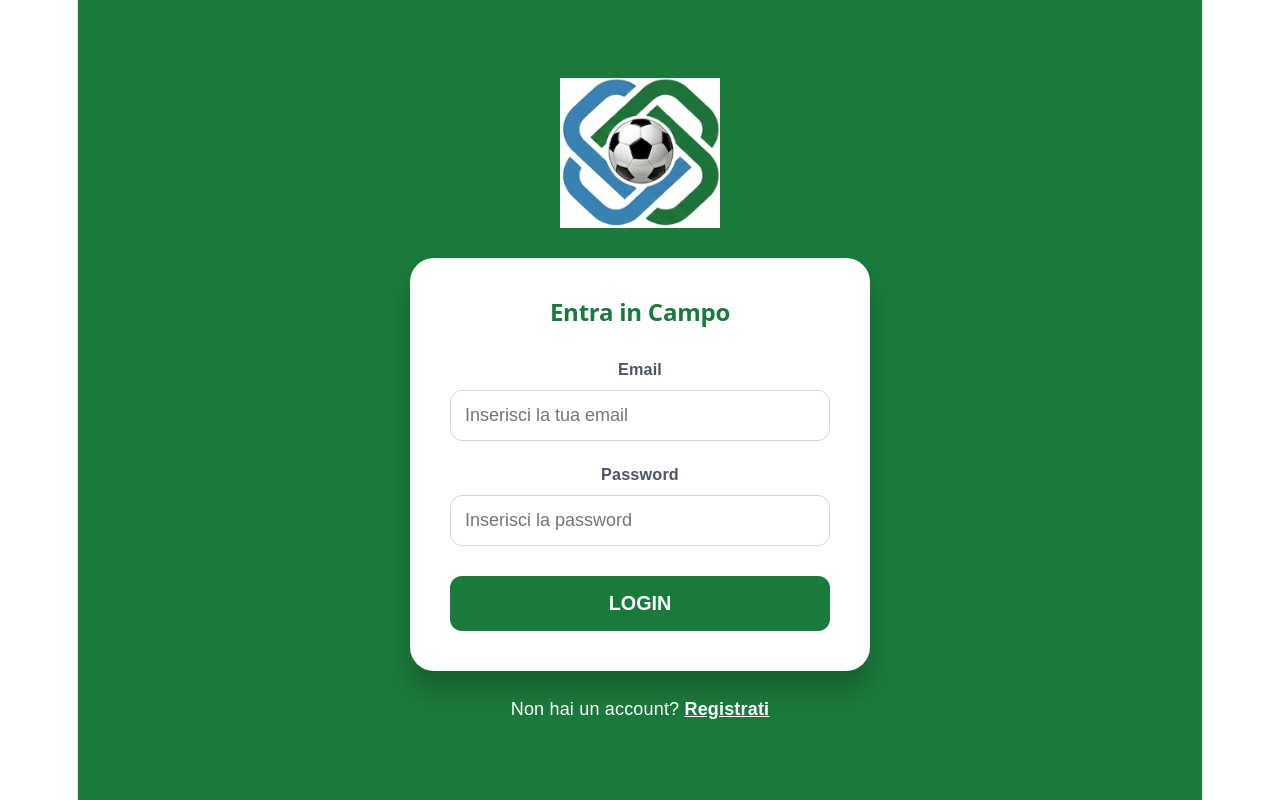
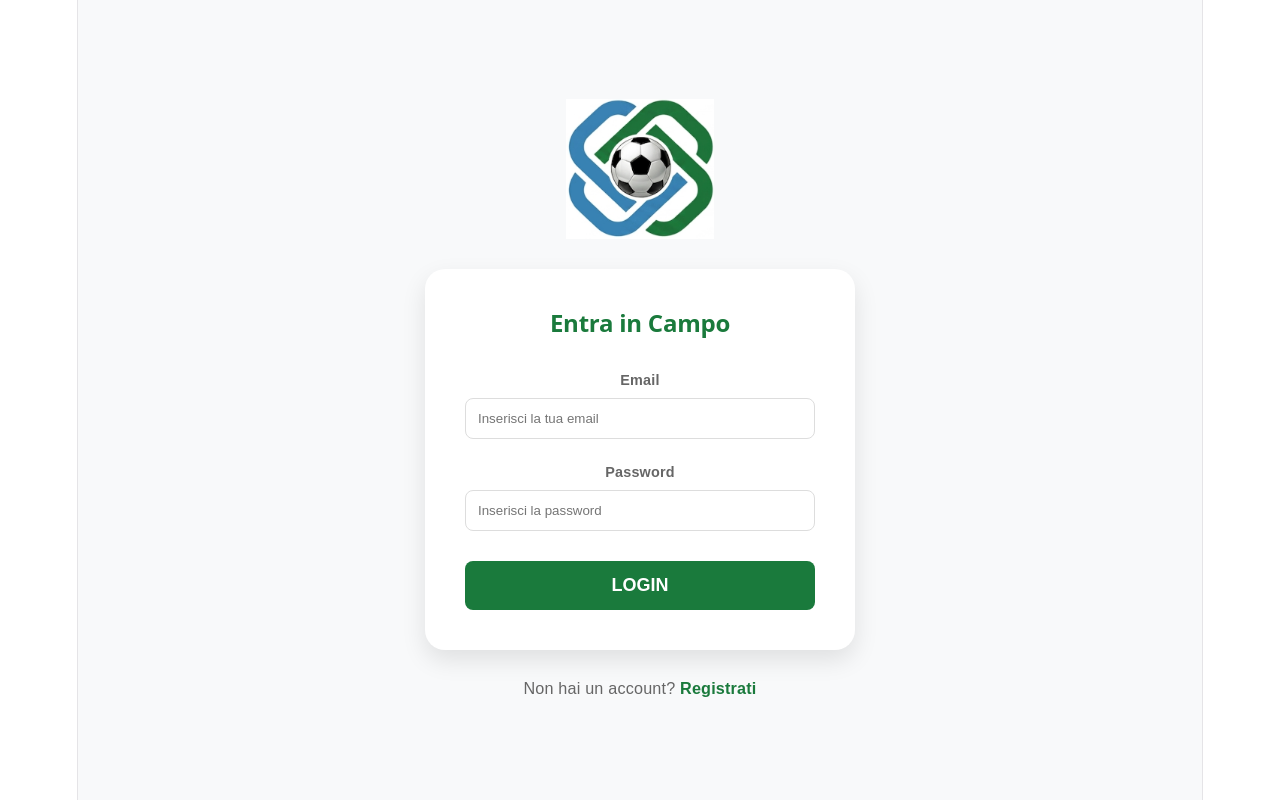
Before and after one commit to mrcambi-png/ingaggio-amichevoli, a React (Vite) app: page /login in a window 1280 px wide. Built offline with nearby package versions, Linux system fonts and the light colour scheme.

Commit message:
Fix finale: Collegato motore di login al modulo grafico

```diff
--- a/src/pages/Login.jsx
+++ b/src/pages/Login.jsx
@@ -6,36 +6,31 @@ export default function Login() {
   const [password, setPassword] = useState('');
   const [caricamento, setCaricamento] = useState(false);
 
-  // Prendiamo login e error dal nostro hook
-  const { login, error } = useAuth();
+  // Prendiamo login o signIn dal motore (così siamo sicuri che funzioni)
+  const { login, signIn } = useAuth();
+  const loginFunction = login || signIn;
 
   const handleLogin = async (e) => {
-    // Impediamo alla pagina di ricaricarsi (molto importante!)
     if (e) e.preventDefault();
 
     if (!email || !password) {
-      alert("Per favore, inserisci sia l'email che la password");
+      alert("Inserisci email e password per entrare in campo!");
       return;
     }
 
     setCaricamento(true);
-    console.log("Tentativo di accesso per:", email);
 
     try {
-      // Usiamo la funzione login che abbiamo sistemato nel motore
-      const result = await login(email, password);
+      const result = await loginFunction(email, password);
 
       if (result && result.success) {
-        console.log("Accesso riuscito!");
-        // App.jsx si accorgerà del cambio e ti manderà in Dashboard
+        console.log("Login effettuato con successo!");
       } else {
-        // Se c'è un errore specifico da Supabase lo mostriamo
-        const messaggioErrore = result?.error || "Credenziali non valide. Riprova.";
-        alert("Ops! " + messaggioErrore);
+        alert("Ops! " + (result?.error || "Credenziali non valide"));
       }
     } catch (err) {
-      console.error("Errore tecnico durante il login:", err);
-      alert("Errore di connessione. Riprova tra poco.");
+      alert("Errore tecnico. Controlla la tua connessione.");
+      console.error(err);
     } finally {
       setCaricamento(false);
     }
@@ -47,52 +42,51 @@ export default function Login() {
       flexDirection: 'column',
       alignItems: 'center',
       justifyContent: 'center',
-      minHeight: '100vh',
-      backgroundColor: '#1a7a3c', // Messo lo sfondo verde come da tuo desiderio
+      height: '100vh',
+      backgroundColor: '#f8f9fa', // GRIGIO CHIARO COME PRIMA
       fontFamily: 'sans-serif'
     }}>
-      {/* LOGO - Percorso diretto per la cartella public */}
+
+      {/* LOGO PIÙ GRANDE E STACCATO */}
       <img
         src="/logo-ingaggio.png"
         alt="Logo"
-        style={{ height: '150px', marginBottom: '30px' }}
+        style={{ height: '140px', marginBottom: '30px' }}
       />
 
       <div style={{
         background: 'white',
         padding: '40px',
-        borderRadius: '24px',
-        boxShadow: '0 20px 25px rgba(0,0,0,0.2)',
-        width: '90%',
-        maxWidth: '380px'
+        borderRadius: '20px',
+        boxShadow: '0 10px 25px rgba(0,0,0,0.1)',
+        width: '350px'
       }}>
-        <h2 style={{ color: '#1a7a3c', textAlign: 'center', marginBottom: '30px', fontWeight: '800' }}>
-          Entra in Campo
+        <h2 style={{ color: '#1a7a3c', textAlign: 'center', marginBottom: '30px', fontWeight: 'bold' }}>
+            Entra in Campo
         </h2>
 
-        {/* Form con onSubmit: così funziona anche premendo INVIO sulla tastiera */}
         <form onSubmit={handleLogin} style={{ display: 'flex', flexDirection: 'column', gap: '20px' }}>
 
-          <div style={{ display: 'flex', flexDirection: 'column', gap: '8px' }}>
-            <label style={{ fontSize: '0.9rem', color: '#4b5563', fontWeight: 'bold' }}>Email</label>
+          <div style={{ display: 'flex', flexDirection: 'column', gap: '5px' }}>
+            <label style={{ fontSize: '0.8rem', color: '#666', fontWeight: 'bold' }}>Email</label>
             <input
               type="email"
               placeholder="Inserisci la tua email"
               value={email}
               onChange={(e) => setEmail(e.target.value)}
-              style={{ padding: '14px', borderRadius: '12px', border: '1px solid #d1d5db', fontSize: '1rem' }}
+              style={{ padding: '12px', borderRadius: '8px', border: '1px solid #ddd', outlineColor: '#1a7a3c' }}
               required
             />
           </div>
 
-          <div style={{ display: 'flex', flexDirection: 'column', gap: '8px' }}>
-            <label style={{ fontSize: '0.9rem', color: '#4b5563', fontWeight: 'bold' }}>Password</label>
+          <div style={{ display: 'flex', flexDirection: 'column', gap: '5px' }}>
+            <label style={{ fontSize: '0.8rem', color: '#666', fontWeight: 'bold' }}>Password</label>
             <input
               type="password"
               placeholder="Inserisci la password"
               value={password}
               onChange={(e) => setPassword(e.target.value)}
-              style={{ padding: '14px', borderRadius: '12px', border: '1px solid #d1d5db', fontSize: '1rem' }}
+              style={{ padding: '12px', borderRadius: '8px', border: '1px solid #ddd', outlineColor: '#1a7a3c' }}
               required
             />
           </div>
@@ -101,31 +95,30 @@ export default function Login() {
             type="submit"
             disabled={caricamento}
             style={{
-              padding: '16px',
+              padding: '14px',
               backgroundColor: '#1a7a3c',
               color: 'white',
               border: 'none',
-              borderRadius: '12px',
+              borderRadius: '8px',
               fontWeight: 'bold',
-              fontSize: '1.1rem',
-              cursor: caricamento ? 'not-allowed' : 'pointer',
+              fontSize: '1rem',
+              cursor: 'pointer',
               marginTop: '10px',
-              transition: 'all 0.3s ease',
-              opacity: caricamento ? 0.7 : 1
+              transition: 'background 0.3s'
             }}
           >
-            {caricamento ? 'FISCHIO D\'INIZIO...' : 'LOGIN'}
+            {caricamento ? 'ENTRATA IN CORSO...' : 'LOGIN'}
           </button>
         </form>
       </div>
 
-      <p style={{ marginTop: '25px', color: 'white', fontSize: '1rem' }}>
+      <p style={{ marginTop: '25px', color: '#666', fontSize: '0.9rem' }}>
         Non hai un account?{' '}
         <a
-          href="https://ingaggio.com/"
+          href="https://ingaggio.com"
           target="_blank"
           rel="noreferrer"
-          style={{ color: 'white', fontWeight: 'bold', textDecoration: 'underline' }}
+          style={{ color: '#1a7a3c', fontWeight: 'bold', textDecoration: 'none' }}
         >
           Registrati
         </a>
```
